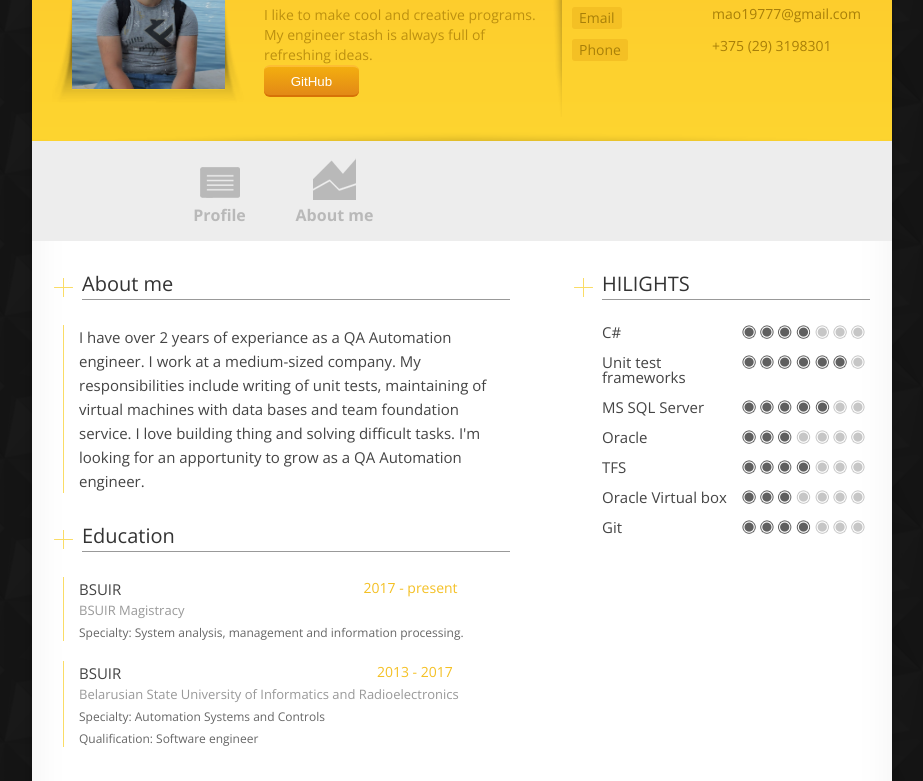
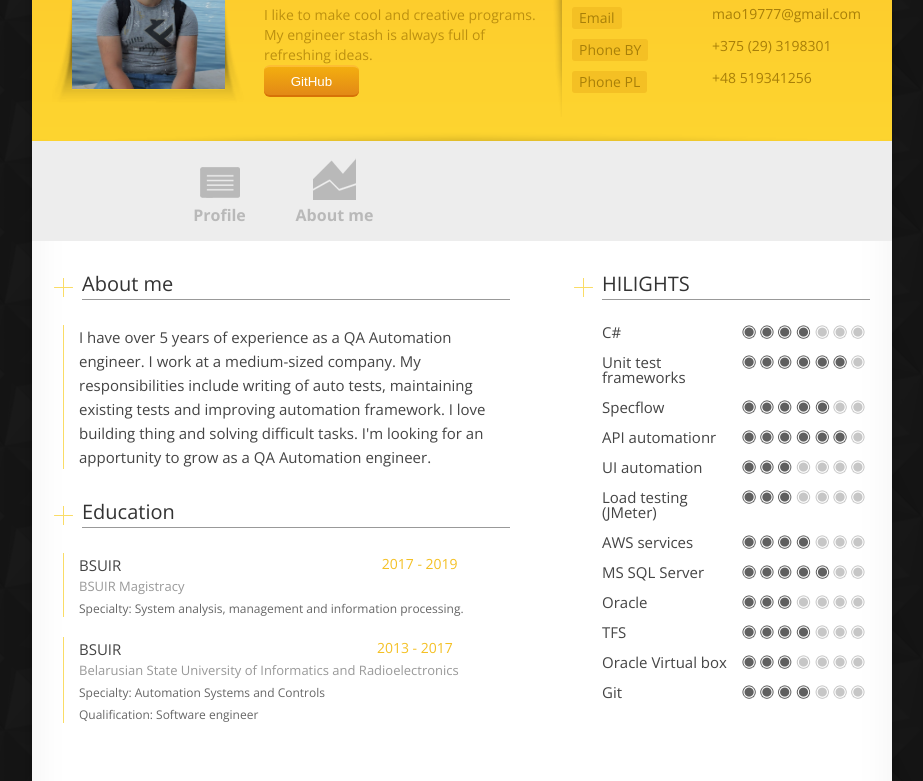
Before and after one commit to Alex19777/Alex19777.github.io, a plain HTML site: page index.html in a window 1280 px wide. Shown: the part 249-1030 px from the top of the page, without its empty margins (178-1101 px from the left). Drawn offline with nearby package versions, Linux system fonts and the light colour scheme; a script that the page names is missing.

Commit message:
Update info

```diff
--- a/index.html
+++ b/index.html
@@ -9,7 +9,6 @@
     <link rel="stylesheet" type="text/css" href="css/style.css"/>
         <link rel="stylesheet" type="text/css" href="css/fancybox.css"/>
 	<link rel="stylesheet" type="text/css" href="http://fonts.googleapis.com/css?family=Open+Sans:400,600,300,800,700,400italic|PT+Serif:400,400italic"/>
-
     <script type="text/javascript" src="js/jquery.min.js"></script>
     <script type="text/javascript" src="js/jquery.easytabs.min.js"></script>
     <script type="text/javascript" src="js/respond.min.js"></script>
@@ -17,13 +16,11 @@
 	<script type="text/javascript" src="js/jquery.adipoli.min.js"></script>
     <script type="text/javascript" src="js/jquery.fancybox-1.3.4.pack.js"></script>
     <script type="text/javascript" src="js/jquery.isotope.min.js"></script>
-
     <script type="text/javascript" src="js/jquery.gmap.min.js"></script>
     <script type="text/javascript" src="js/custom.js"></script>
 
 </head>
     <body>
-
             <style>
                     body {
                       background-image: url("images/bg5.png");
@@ -40,7 +37,7 @@
             	<!-- Logo -->
             	<div id="logo">
                 	<h2>ALEKSEY MEHEDKO</h2>
-                    <h4>Software Egineer</h4>
+                    <h4>A-QA</h4>
                 </div>
                 <!-- /Logo -->
             </div>
@@ -63,19 +60,18 @@
                         </form>
 
                     </div>
-                    <!-- /About section -->
 
                     <!-- Personal info section -->
                 	<ul class="personal-info">
 						<li><label>Name</label><span>Aleksey Mehedko</span></li>
-                        <li><label>Date of birth</label><span>August 12, 1996</span></li>
-                        <li><label>Address</label><span>Syharevskaya 63, Belarus</span></li>
+                        <li><label>Age</label><span>26</span></li>
+                        <li><label>Current address</label><span>Sopot, Poland</span></li>
                         <li><label>Email</label><span>mao19777@gmail.com</span></li>
-                        <li><label>Phone</label><span>+375 (29) 3198301</span></li>
+                        <li><label>Phone BY</label><span>+375 (29) 3198301</span></li>
+                        <li><label>Phone PL</label><span>+48 519341256</span></li>
                     </ul>
                     <!-- /Personal info section -->
                 </div>
-                <!-- /Profile -->
 
                 <!-- Menu -->
                 <div class="menu">
@@ -95,13 +91,12 @@
                         <h3 class="main-heading"><span>About me</span></h3>
                         <ul class="timeline">
                             <li>
-
                                 <div class="timelineUnit">
-                                    <h4>I have over 2 years of experiance as a QA Automation engineer. I work at a medium-sized company. My responsibilities include writing of unit tests, maintaining of virtual machines with data bases and team foundation service.
-					I love building thing and solving difficult tasks. I'm looking for an apportunity to grow as a QA Automation engineer. <span class="timelineDate"></span></h4>
-                                   <!-- <h5>Ligula Non Lectus</h5>
-                                    <p>Lorem ipsum dolor sit amet, consectetur adipiscingVivamus sit amet ligula non lectus cursus egestas. Cras erat lorem, fringilla quis sagittis in, sagittis inNam leo tortor Nam leo tortor Vivamus.</p>
-                                   -->
+                                    <h4>I have over 5 years of experience as a QA Automation engineer.
+                                        I work at a medium-sized company. My responsibilities include writing of auto tests,
+                                        maintaining existing tests and improving automation framework.
+					                    I love building thing and solving difficult tasks.
+                                        I'm looking for an apportunity to grow as a QA Automation engineer. <span class="timelineDate"></span></h4>
                                 </div>
                             </li>
                             <div class="clear"></div>
@@ -113,7 +108,7 @@
                          <ul class="timeline">
                             <li>
                                 <div class="timelineUnit">
-                                    <h4>BSUIR<span class="timelineDate">2017 - present</span></h4>
+                                    <h4>BSUIR<span class="timelineDate">2017 - 2019</span></h4>
                                     <h5>BSUIR Magistracy</h5>
                                     <p>Specialty: System analysis, management and information processing.</p>
                                 </div>
@@ -130,6 +125,7 @@
                         </ul>
                         <!-- /Timeline for Education  -->
                     </div>
+
                     <div class="skills-section">
                         <!-- Skills -->
                         <h3 class="main-heading"><span>HILIGHTS</span></h3>
@@ -141,6 +137,26 @@
                             <li>
                                 <h4>Unit test frameworks</h4>
                                 <span class="rat6"></span>
+                            </li>
+                            <li>
+                                <h4>Specflow</h4>
+                                <span class="rat5"></span>
+                            </li>
+                            <li>
+                                <h4>API automationr</h4>
+                                <span class="rat6"></span>
+                            </li>
+                            <li>
+                                <h4>UI automation</h4>
+                                <span class="rat3"></span>
+                            </li>
+                            <li>
+                                <h4>Load testing (JMeter)</h4>
+                                <span class="rat3"></span>
+                            </li>
+                            <li>
+                                <h4>AWS services</h4>
+                                <span class="rat4"></span>
                             </li>
                             <li>
                                 <h4>MS SQL Server</h4>
@@ -163,8 +179,6 @@
                                 <span class="rat4"></span>
                             </li>
                         </ul>
-
-
                      <!-- /Skills -->
                      </div>
                 </div>
@@ -213,19 +227,16 @@
                 <!-- Contact -->
                 <div id="contact">
                 	<div id="map"></div>
-                	<!-- Contact Info -->
+                <!-- Contact Info -->
 
                 </div>
                 <!-- /contact -->
-
             </div>
             <!-- /Content -->
 
             <!-- Footer -->
-			<div class="footer">
-            </div>
+			<div class="footer"></div>
             <!-- /Footer -->
-
         </div>
     </body>
 	</html>
```
